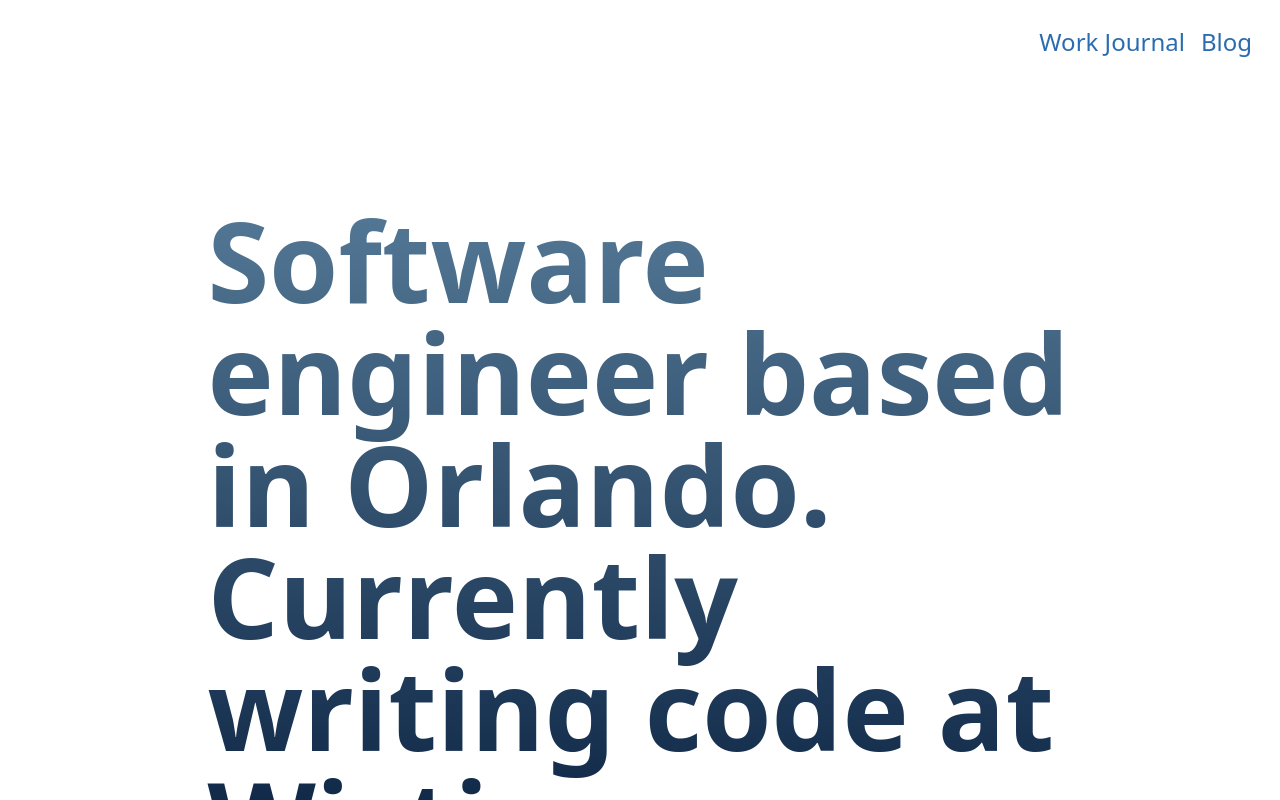
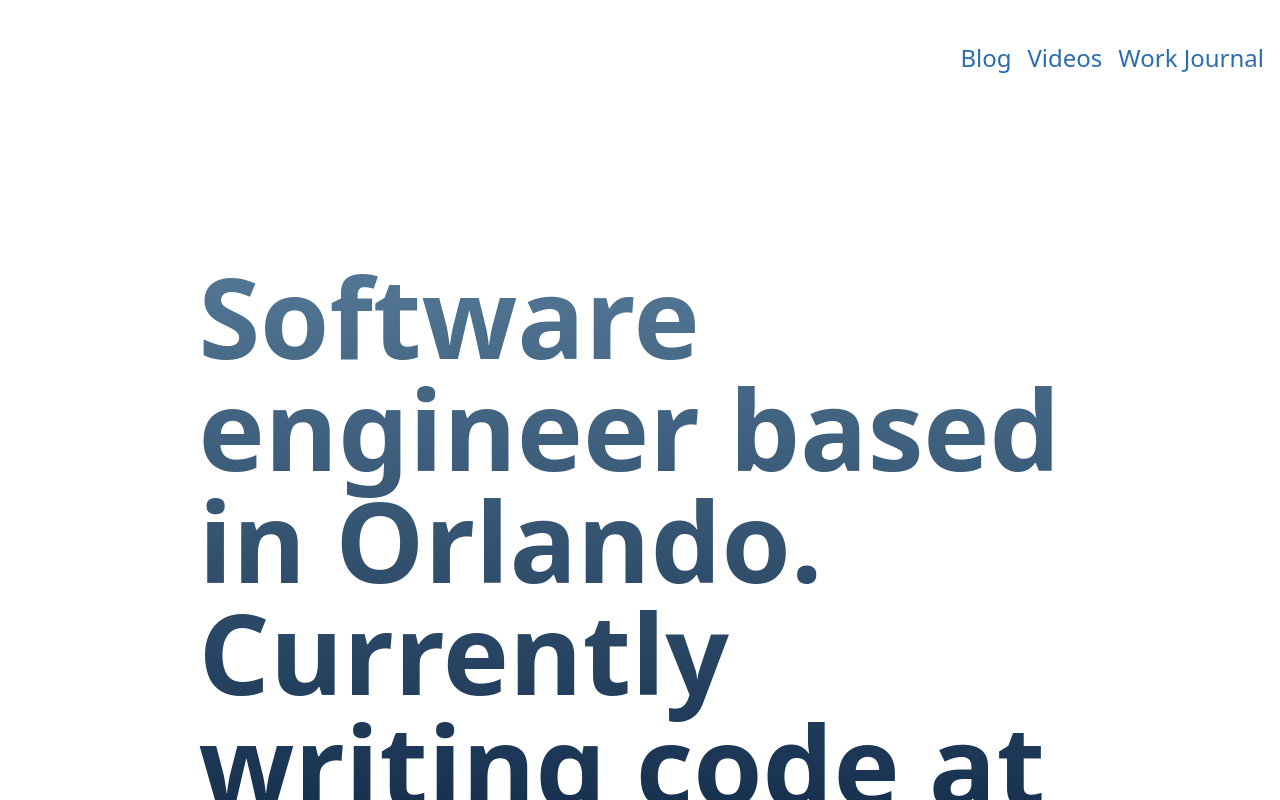
Before and after one commit to ddoria921/darindoria.com, a Next.js app: page / in a window 1280 px wide. Shown: the top 800 px of the page. Built offline with nearby package versions, Linux system fonts and the light colour scheme.

Commit message:
Add video page using wistia channels

```diff
--- a/components/Header.js
+++ b/components/Header.js
@@ -2,24 +2,35 @@ import { useRouter } from "next/router";
 import Link from "next/link";
 import React, { Children } from "react";
 
-export default function Header() {
+export default function Header({ forceLightMode }) {
   const { pathname } = useRouter();
   const isOnHome = pathname === "/";
 
   return (
-    <header className="flex-none">
+    <header className="flex-none py-10">
       <nav role="navigation" aria-label="Site">
         <ul className="flex justify-end">
           {!isOnHome && (
             <li className="pr-4">
-              <NavLink href="/">Home</NavLink>
+              <NavLink forceLightMode={forceLightMode} href="/">
+                Home
+              </NavLink>
             </li>
           )}
           <li className="pr-4">
-            <NavLink href="/work-journal">Work Journal</NavLink>
+            <NavLink forceLightMode={forceLightMode} href="/blog">
+              Blog
+            </NavLink>
           </li>
           <li className="pr-4">
-            <NavLink href="/blog">Blog</NavLink>
+            <NavLink forceLightMode={forceLightMode} href="/videos">
+              Videos
+            </NavLink>
+          </li>
+          <li className="pr-4">
+            <NavLink forceLightMode={forceLightMode} href="/work-journal">
+              Work Journal
+            </NavLink>
           </li>
         </ul>
       </nav>
@@ -27,13 +38,16 @@ export default function Header() {
   );
 }
 
-function NavLink({ href, children }) {
+function NavLink({ href, children, forceLightMode }) {
+  const activeClasses = forceLightMode
+    ? "text-gray-500 border-gray-500"
+    : "text-blue-900 border-blue-900 dark:text-indigo-900 dark:border-indigo-900";
+  const textClasses = forceLightMode
+    ? "text-gray-200 border-gray-200"
+    : "text-blue-700 border-blue-700 dark:text-indigo-400 dark:border-indigo-400";
   return (
-    <ActiveLink
-      activeClassName="text-blue-900 border-blue-900 dark:text-indigo-600 dark:border-indigo-600"
-      href={href}
-    >
-      <a className="text-lg text-blue-700 border-blue-700 lg:text-2xl dark:text-indigo-400 dark:border-indigo-400 hover:border-b-2">
+    <ActiveLink activeClassName={`border-b ${activeClasses}`} href={href}>
+      <a className={`text-lg lg:text-2xl hover:border-b ${textClasses}`}>
         {children}
       </a>
     </ActiveLink>
--- a/components/Icons.js
+++ b/components/Icons.js
@@ -52,12 +52,7 @@ export function LinkedInIcon({ className }) {
 
 export function YouTubeIcon({ className }) {
   return (
-    <svg
-      className={className}
-      xmlns="http://www.w3.org/2000/svg"
-      viewBox="0 0 24 24"
-      fill="currentColor"
-    >
+    <svg className={className} viewBox="0 0 24 24" fill="currentColor">
       <path d="M23.499 6.203a3.008 3.008 0 00-2.089-2.089c-1.87-.501-9.4-.501-9.4-.501s-7.509-.01-9.399.501a3.008 3.008 0 00-2.088 2.09A31.258 31.26 0 000 12.01a31.258 31.26 0 00.523 5.785 3.008 3.008 0 002.088 2.089c1.869.502 9.4.502 9.4.502s7.508 0 9.399-.502a3.008 3.008 0 002.089-2.09 31.258 31.26 0 00.5-5.784 31.258 31.26 0 00-.5-5.808zm-13.891 9.4V8.407l6.266 3.604z" />
     </svg>
   );
--- a/pages/blog/index.js
+++ b/pages/blog/index.js
@@ -13,7 +13,7 @@ export default function Blog() {
         <meta name="description" content="Personal blog of Darin Doria." />
       </Head>
 
-      <div className="py-6 px-3">
+      <div>
         <Header />
         <main className="max-w-xl mx-auto px-4 mt-4 sm:mt-12 sm:px-6 xl:max-w-3xl xl:px-0">
           <h1 className="mt-2 mx-auto text-3xl leading-8 font-extrabold tracking-tight text-gray-900 w-full md:max-w-screen-sm lg:max-w-screen-md xl:max-w-screen-lg sm:text-4xl sm:leading-10 dark:text-gray-200">
--- a/pages/index.js
+++ b/pages/index.js
@@ -8,7 +8,7 @@ import {
 
 export default function Home() {
   return (
-    <div className="flex flex-col mx-auto py-6 px-3">
+    <div className="flex flex-col mx-auto">
       <Header />
       <main className="home-container pt-16 px-4 flex-grow flex justify-center">
         <div className="lg:w-full xl:w-3/4">
--- /dev/null
+++ b/pages/videos.js
@@ -0,0 +1,38 @@
+import { useEffect } from "react";
+import Header from "../components/Header";
+
+export default function videos() {
+  useEffect(() => {
+    const script = document.createElement("script");
+    script.type = "text/javascript";
+    script.async = true;
+    script.src = "https://fast.wistia.com/assets/external/channel.js";
+    const channlDiv = document.getElementsByClassName("wistia_channel")[0];
+    channlDiv.parentNode.insertBefore(script, channlDiv);
+  }, []);
+
+  return (
+    <div className="relative">
+      <div className="absolute top-0 left-0 right-0 z-10">
+        <Header forceLightMode={true} />
+      </div>
+      <MyWistiaChannel />
+    </div>
+  );
+}
+``;
+
+function MyWistiaChannel() {
+  return (
+    <div id="wistia_channel_component">
+      <link
+        rel="stylesheet"
+        href="https://fast.wistia.com/embed/channel/project/n0qow1iuad/font.css"
+      />
+      <div
+        className="wistia_channel wistia_async_n0qow1iuad mode=inline bg-gray-900"
+        style={{ position: "relative", width: "100%", minHeight: "100vh" }}
+      ></div>
+    </div>
+  );
+}
--- a/pages/work-journal.js
+++ b/pages/work-journal.js
@@ -20,7 +20,7 @@ export default function WorkJournal({ journalEntries }) {
         />
       </Head>
 
-      <div className="py-6 px-3">
+      <div>
         <Header />
         <div className="pt-8">
           <h3 className="mt-2 mx-auto text-3xl leading-8 font-extrabold tracking-tight text-gray-900 w-full text-center md:max-w-screen-sm lg:max-w-screen-md xl:max-w-screen-lg sm:text-4xl sm:leading-10 dark:text-gray-200">
```
